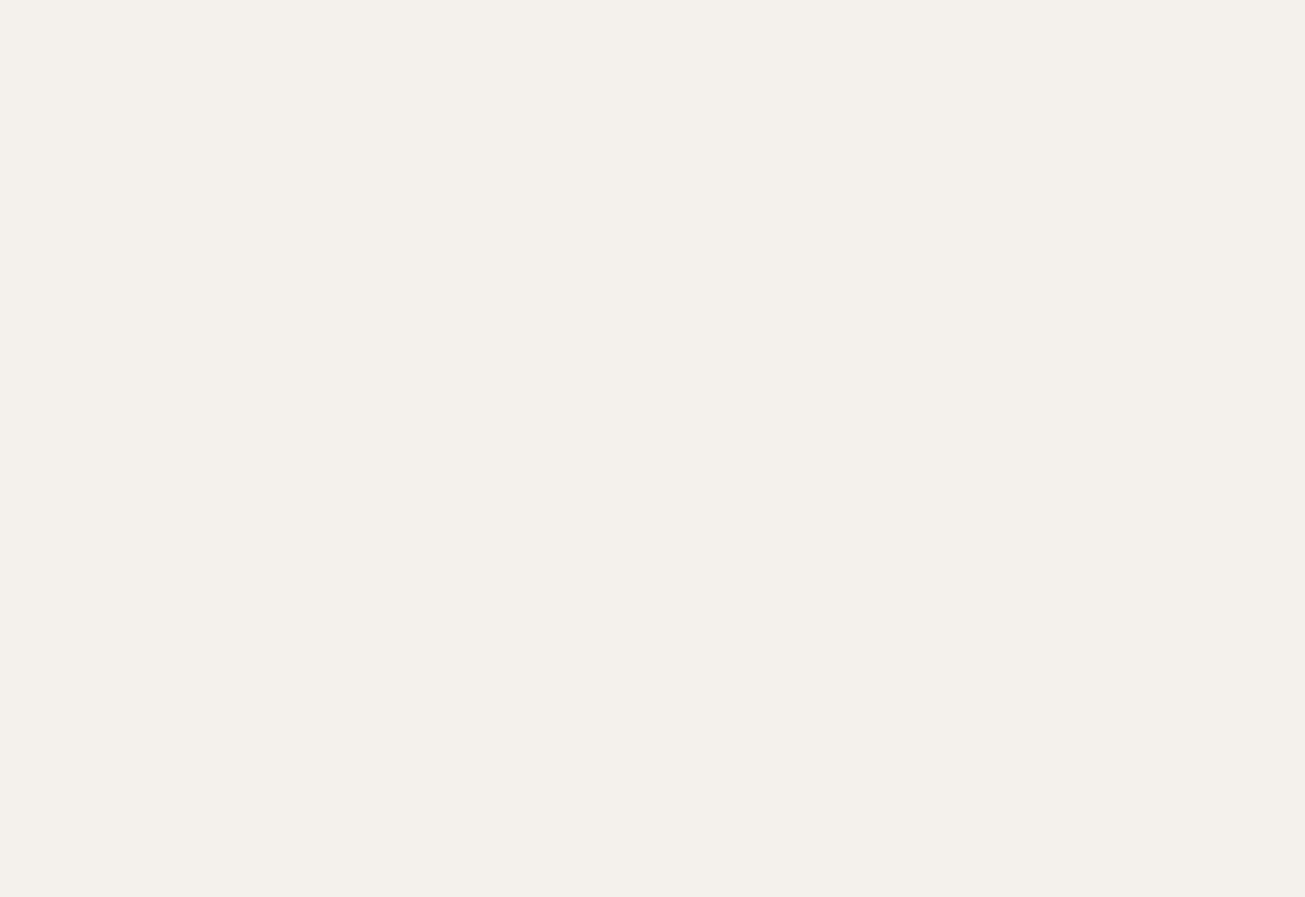
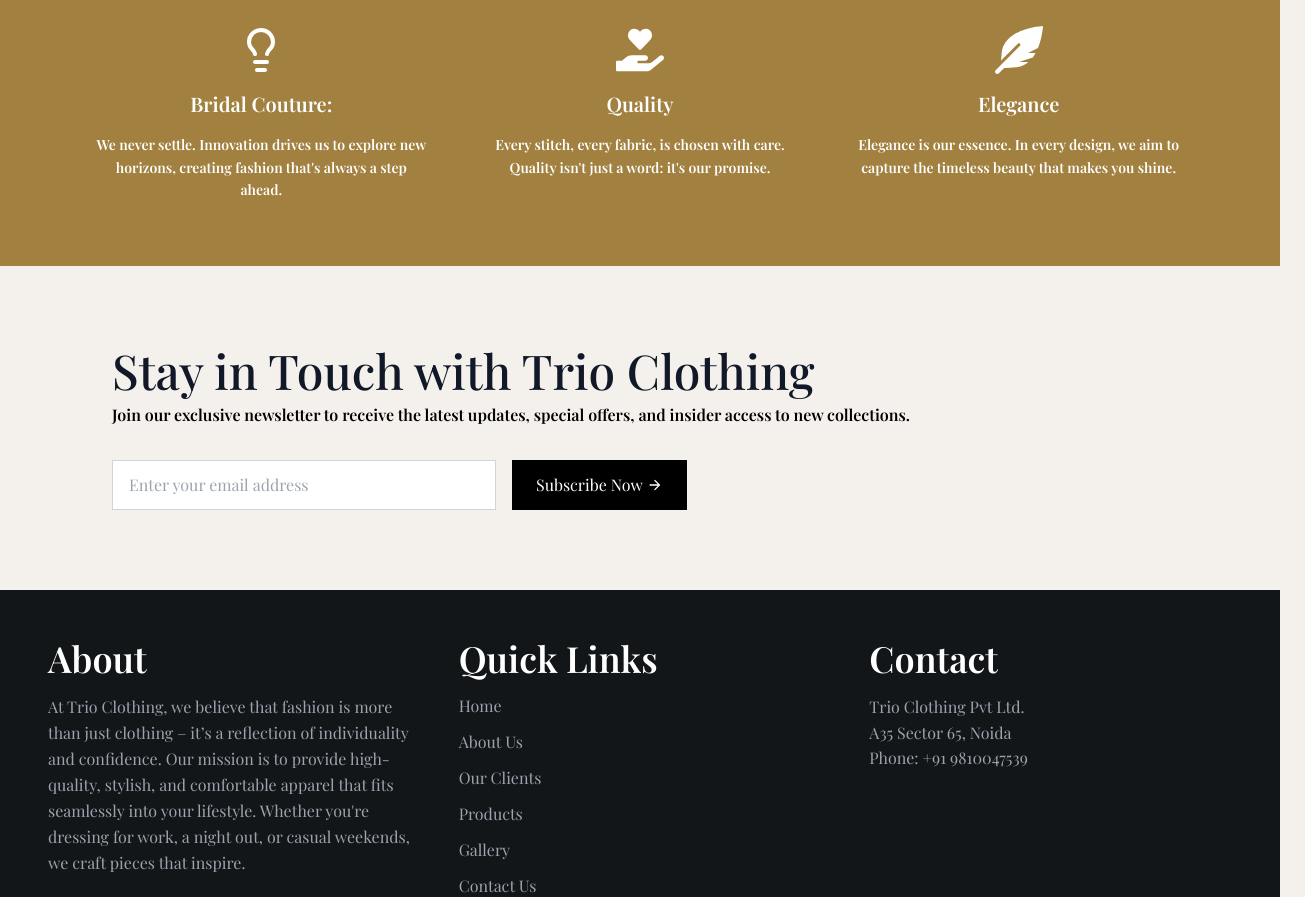
Before and after one commit to Pankaj1713/trio-designs, a React (Vite) app: page / in a window 1280 px wide. Shown: the part 1900-2797 px from the top of the page, 1305 px wide, since content can reach past the window. Before the commit the page ends 1866 px from the top, so only its background shows below. Built offline with nearby package versions, Linux system fonts and the light colour scheme; a web font is replaced by a local one.

Commit message:
work on header footer and homepage

```diff
--- a/src/Components/Layout/Footer/index.jsx
+++ b/src/Components/Layout/Footer/index.jsx
@@ -3,10 +3,69 @@
 
 const Footer = () => {
   return (
-    <footer className=" py-8">
-      <div className="text-center text-sm text-gray-400">
+    <footer className="bg-[#121618] text-white py-12 mt-20">
+      <div className="container mx-auto px-6 md:px-12 grid grid-cols-1 md:grid-cols-3 gap-12">
+        <div>
+          <h2 className="text-4xl font-semibold pb-4">About</h2>
+          <p className="text-gray-400 leading-relaxed">
+            At Trio Clothing, we believe that fashion is more than just clothing
+            – it’s a reflection of individuality and confidence. Our mission is
+            to provide high-quality, stylish, and comfortable apparel that fits
+            seamlessly into your lifestyle. Whether you're dressing for work, a
+            night out, or casual weekends, we craft pieces that inspire.
+          </p>
+        </div>
+
+        <div>
+          <h2 className="text-4xl font-semibold pb-4">Quick Links</h2>
+          <ul className="text-gray-400 space-y-3">
+            <li>
+              <Link to="/" className="hover:text-white transition">
+                Home
+              </Link>
+            </li>
+            <li>
+              <Link to="/about-us" className="hover:text-white transition">
+                About Us
+              </Link>
+            </li>
+            <li>
+              <Link to="/our-clients" className="hover:text-white transition">
+                Our Clients
+              </Link>
+            </li>
+            <li>
+              <Link to="/products" className="hover:text-white transition">
+                Products
+              </Link>
+            </li>
+            <li>
+              <Link to="/gallery" className="hover:text-white transition">
+                Gallery
+              </Link>
+            </li>
+            <li>
+              <Link to="/contact-us" className="hover:text-white transition">
+                Contact Us
+              </Link>
+            </li>
+          </ul>
+        </div>
+
+        <div>
+          <h2 className="text-4xl font-semibold pb-4">Contact</h2>
+          <p className="text-gray-400 leading-relaxed">
+            Trio Clothing Pvt Ltd. <br /> A35 Sector 65, Noida <br />
+          </p>
+          {/* <p className="text-gray-400 mt-4">Email: info@trioclothing.com</p> */}
+          <p className="text-gray-400">Phone: +91 9810047539</p>
+        </div>
+      </div>
+
+      <div className="text-center text-sm text-gray-500 mt-12">
         <p>
-          &copy; {new Date().getFullYear()} Trio Clothing Pvt Ltd. All rights reserved.
+          &copy; {new Date().getFullYear()} Trio Clothing Pvt Ltd. All rights
+          reserved.
         </p>
       </div>
     </footer>
--- a/src/Components/Layout/Header/index.jsx
+++ b/src/Components/Layout/Header/index.jsx
@@ -39,9 +39,9 @@
   }, []);
 
   return (
-    <div className="fixed top-0 left-0 w-full bg-black text-white shadow-md z-50">
+    <div className="fixed top-0 left-0 w-full bg-black text-black md:text-white shadow-md z-50">
       <div className="flex justify-between items-center px-4 py-5">
-        <div className="text-xl font-bold">
+        <div className="text-xl font-bold text-white">
           <Link to="/">Trio Designs Logo</Link>
         </div>
 
@@ -67,8 +67,8 @@
         </div>
 
         <div className="md:hidden flex items-center">
-          <button ref={buttonRef} onClick={toggleMenu} className="text-xl">
-            <IoMenu />
+          <button ref={buttonRef} onClick={toggleMenu} className="text-xl ">
+            <IoMenu className="text-white"/>
           </button>
         </div>
       </div>
--- a/src/Pages/Home/aboutWebsite/index.jsx
+++ b/src/Pages/Home/aboutWebsite/index.jsx
@@ -4,7 +4,7 @@
   return (
     <div className="px-5 md:px-28">
       <div>
-        <div className=" text-3xl md:text-5xl font-medium pb-2 md:pb-6">
+        <div className="text-3xl md:text-5xl font-medium pb-2 md:pb-6">
           About Website
         </div>
         <div className="text-md md:text-[20px] font-semibold">
--- a/src/Pages/Home/banner/index.jsx
+++ b/src/Pages/Home/banner/index.jsx
@@ -36,6 +36,8 @@
     slidesToScroll: 1,
     autoplay: false,
     autoplaySpeed: 3000,
+    arrows: false,
+    className: "notes-slider",
     responsive: [
       {
         breakpoint: 1024,
@@ -69,8 +71,8 @@
       <div className="w-full mt-10 md:mt-16">
         <Slider {...settings} className="gap-5">
           {CARDS_DATA?.map((data, index) => (
-            <div key={index} className="flex justify-center">
-              <div className="w-full max-w-[330px]">
+            <div key={index} className="flex justify-center w-full md:px-4">
+              <div className="w-full">
                 <img
                   src={data?.image}
                   alt={data?.title}
@@ -83,7 +85,7 @@
                   <p className="text-sm">{data?.description}</p>
                 </div>
               </div>
-              <div className="flex">
+              <div className="flex px-4 justify-end">
                 <button
                   onClick={() => navigate("/gallery")}
                   type="button"
--- /dev/null
+++ b/src/Pages/Home/features/index.jsx
@@ -0,0 +1,42 @@
+import React from "react";
+import { FaHandHoldingHeart, FaFeatherAlt } from "react-icons/fa";
+import { LuLightbulb } from "react-icons/lu";
+
+const Features = () => {
+  const features = [
+    {
+      icon: <LuLightbulb className="w-12 h-12 mx-auto mb-4" />,
+      title: "Bridal Couture:",
+      description:
+        "We never settle. Innovation drives us to explore new horizons, creating fashion that's always a step ahead.",
+    },
+    {
+      icon: <FaHandHoldingHeart className="w-12 h-12 mx-auto mb-4" />,
+      title: "Quality",
+      description:
+        "Every stitch, every fabric, is chosen with care. Quality isn't just a word: it's our promise.",
+    },
+    {
+      icon: <FaFeatherAlt className="w-12 h-12 mx-auto mb-4" />,
+      title: "Elegance",
+      description:
+        "Elegance is our essence. In every design, we aim to capture the timeless beauty that makes you shine.",
+    },
+  ];
+
+  return (
+    <div className="bg-[#A28140] py-16 px-6 sm:px-12 md:px-24">
+      <div className="grid grid-cols-1 md:grid-cols-3 gap-12 text-center text-white">
+        {features.map((feature, index) => (
+          <div key={index}>
+            {feature.icon}
+            <h3 className="text-xl font-semibold">{feature.title}</h3>
+            <p className="mt-4 text-sm leading-relaxed font-semibold">{feature.description}</p>
+          </div>
+        ))}
+      </div>
+    </div>
+  );
+};
+
+export default Features;
--- a/src/Pages/Home/heroSection/index.jsx
+++ b/src/Pages/Home/heroSection/index.jsx
@@ -12,6 +12,7 @@
     slidesToScroll: 1,
     autoplay: false,
     autoplaySpeed: 3000,
+    arrows: false,
   };
 
   return (
--- a/src/Pages/Home/index.jsx
+++ b/src/Pages/Home/index.jsx
@@ -2,6 +2,8 @@
 import HeroSection from "./heroSection";
 import Banner from "./banner";
 import AboutWebsite from "./aboutWebsite";
+import Newsletter from "./newsLetter";
+import Features from "./features";
 
 const Home = () => {
   return (
@@ -9,6 +11,8 @@
       <HeroSection />
       <Banner />
       <AboutWebsite />
+      <Features />
+      <Newsletter />
     </div>
   );
 };
--- /dev/null
+++ b/src/Pages/Home/newsLetter/index.jsx
@@ -0,0 +1,31 @@
+import React from "react";
+import { IoMdArrowForward } from "react-icons/io";
+
+const Newsletter = () => {
+  return (
+    <div className="px-5 md:px-28">
+      <div className="">
+        <h2 className="text-3xl md:text-5xl font-medium text-gray-900">
+          Stay in Touch with Trio Clothing
+        </h2>
+        <p className="ext-sm font-semibold pt-2 leading-relaxed">
+          Join our exclusive newsletter to receive the latest updates, special
+          offers, and insider access to new collections.
+        </p>
+        <div className="mt-8 flex ">
+          <input
+            type="email"
+            placeholder="Enter your email address"
+            className="w-72 sm:w-96 px-4 py-3 border border-gray-300 focus:outline-none focus:ring-2 focus:ring-gray-500"
+          />
+          <button className="ml-4 bg-black text-white px-3 md:px-6 md:py-3 hover:bg-gray-800 flex items-center gap-x-1 whitespace-nowrap">
+            Subscribe Now
+            <IoMdArrowForward />
+          </button>
+        </div>
+      </div>
+    </div>
+  );
+};
+
+export default Newsletter;
```
Also changed, not shown: public/images/logo.jpeg (added).
